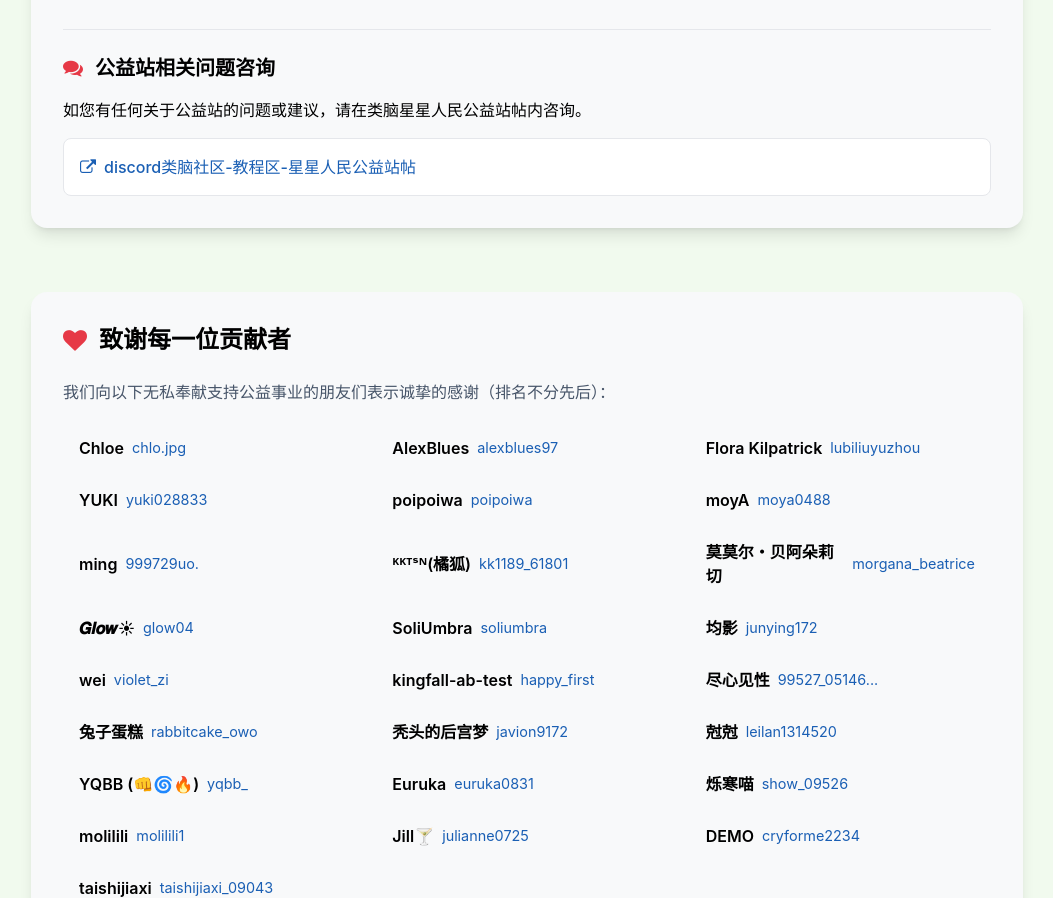
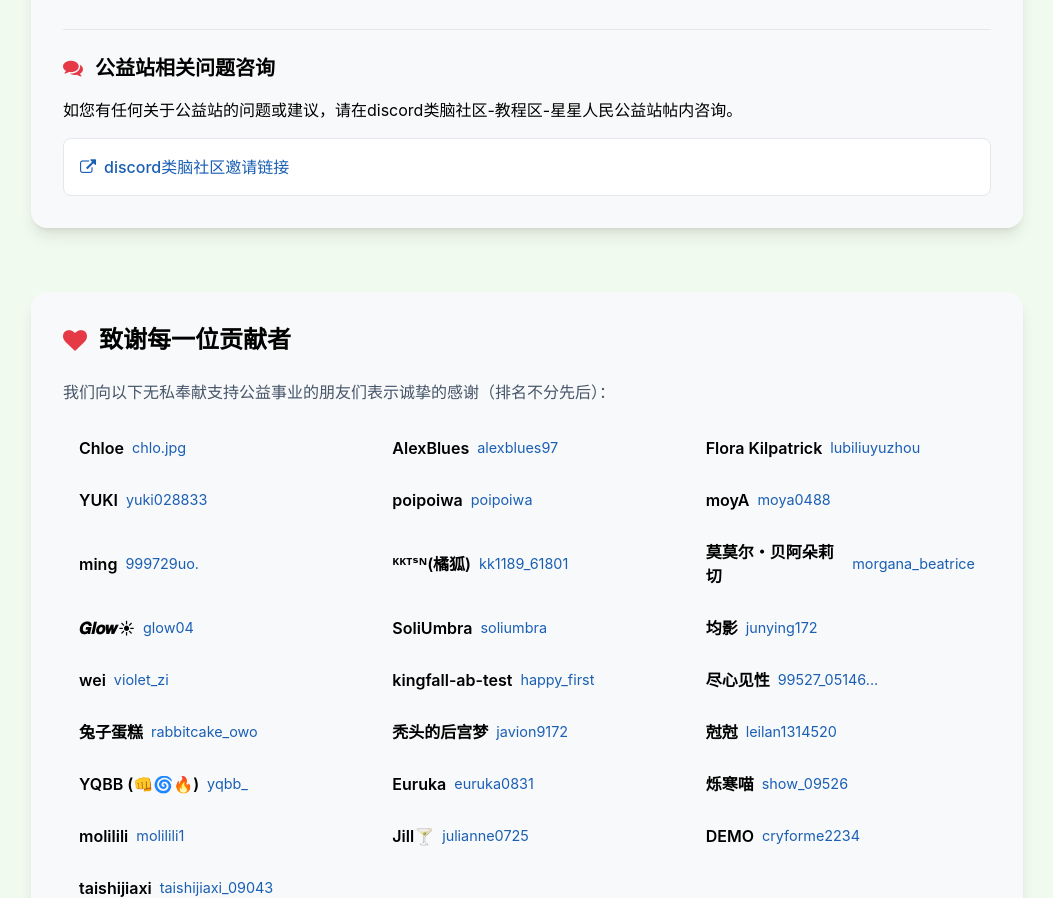
Before and after one commit to beijixingxing/beijixingxing.github.io, a plain HTML site: page index.html in a window 1280 px wide. Shown: the part 1075-1973 px from the top of the page, without its empty margins (113-1166 px from the left). Drawn offline with nearby package versions, Linux system fonts and the light colour scheme.

Commit message:
Update index.html

```diff
--- a/index.html
+++ b/index.html
@@ -176,14 +176,14 @@
                     <h3 class="text-xl font-bold mb-4 flex items-center">
                         <i class="fa fa-comments text-secondary mr-3"></i>公益站相关问题咨询
                     </h3>
-                    <p class="mb-4">如您有任何关于公益站的问题或建议，请在类脑星星人民公益站帖内咨询。</p>
+                    <p class="mb-4">如您有任何关于公益站的问题或建议，请在discord类脑社区-教程区-星星人民公益站帖内咨询。</p>
 
                     <div class="bg-white p-4 rounded-lg border border-gray-200">
                         <a href="https://discord.com/channels/1134557553011998840/1390629167527235677/1392343336895123556"
                            target="_blank"
                            class="inline-flex items-center text-primary hover:underline font-medium">
                             <i class="fa fa-external-link mr-2"></i>
-                            discord类脑社区-教程区-星星人民公益站帖
+                            discord类脑社区邀请链接
                         </a>
                     </div>
                 </div>
```
